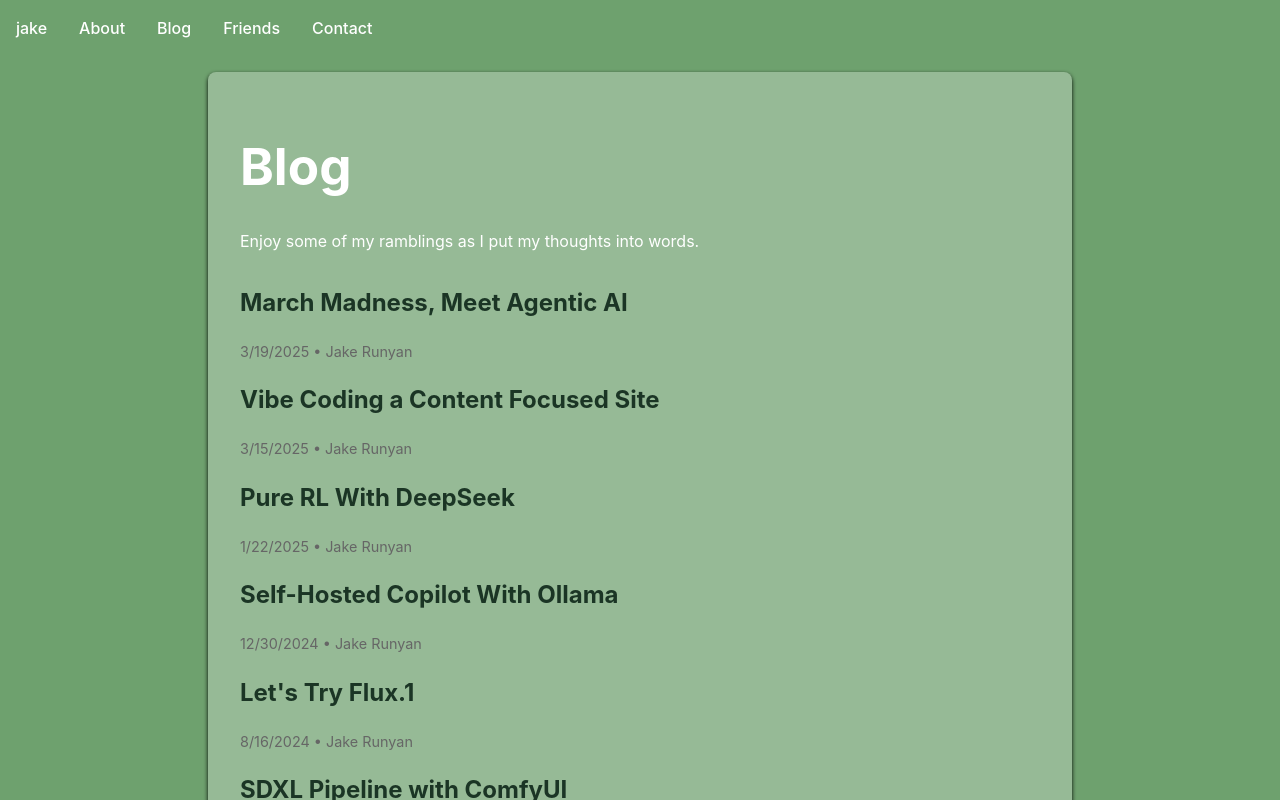
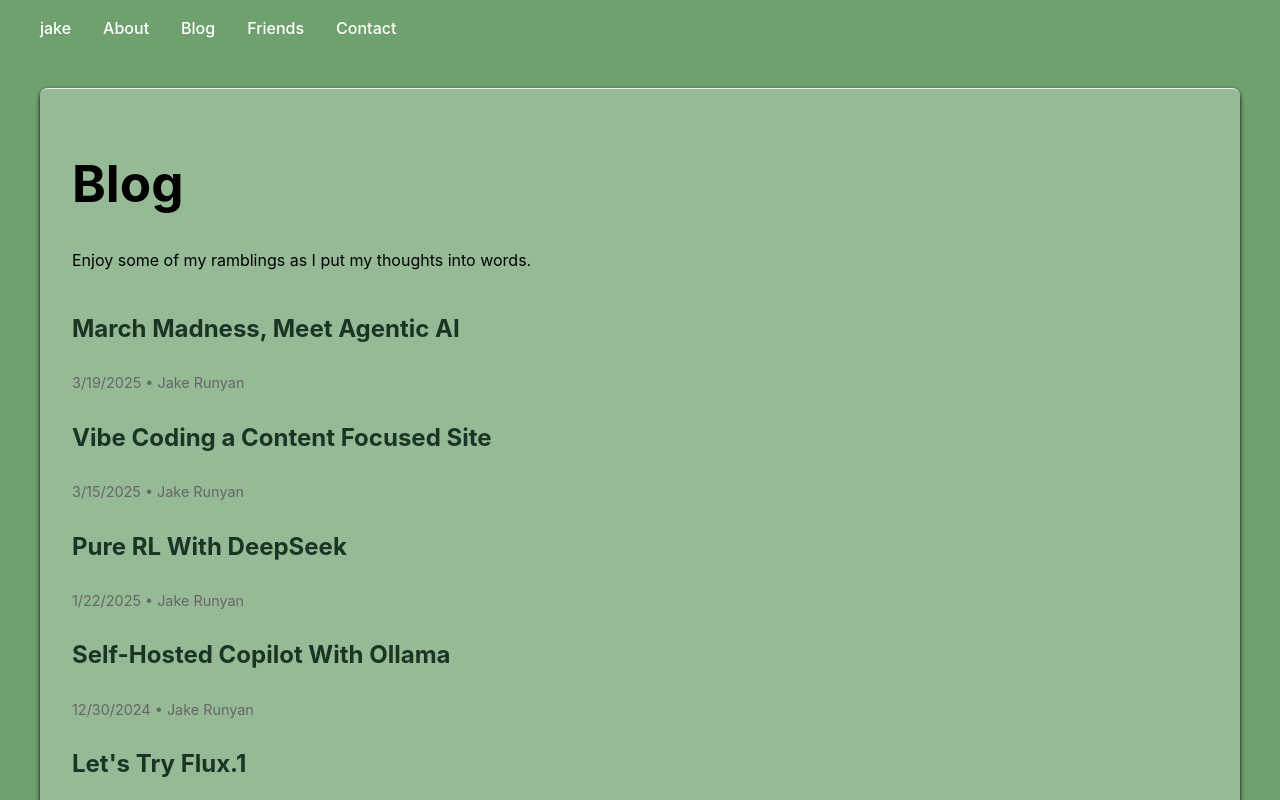
Before and after one commit to runyanjake/website, a React (Vite) app: page /blog in a window 1280 px wide. Shown: the top 800 px of the page. Built offline with nearby package versions, Linux system fonts and the light colour scheme.

Commit message:
Standard sytling

```diff
--- /dev/null
+++ b/src/components/Layout/MainLayout.css
@@ -0,0 +1,58 @@
+.main-layout {
+  display: flex;
+  flex-direction: column;
+  min-height: 100vh;
+}
+
+.container {
+  width: 100%;
+  max-width: 1200px;
+  margin: 0 auto;
+  padding: 0 var(--spacing-md);
+}
+
+.site-header {
+  background-color: var(--bg-dark);
+  color: var(--text-light);
+  padding: var(--spacing-md) 0;
+}
+
+.site-header nav ul {
+  display: flex;
+  list-style: none;
+  gap: var(--spacing-xl);
+  margin: 0;
+  padding: 0;
+}
+
+.site-header nav a {
+  color: var(--text-light);
+  text-decoration: none;
+  font-weight: 500;
+}
+
+.site-header nav a:hover {
+  text-decoration: underline;
+  color: var(--bg-primary);
+}
+
+.site-main {
+  flex: 1;
+  background-color: var(--bg-secondary);
+  padding: var(--spacing-xl) 0;
+}
+
+.site-footer {
+  background-color: var(--bg-dark);
+  color: var(--text-light);
+  text-align: center;
+  padding: var(--spacing-md) 0;
+}
+
+/* Responsive adjustments */
+@media (max-width: 768px) {
+  .site-header nav ul {
+    flex-wrap: wrap;
+    gap: var(--spacing-md);
+  }
+}
--- a/src/components/Layout/MainLayout.jsx
+++ b/src/components/Layout/MainLayout.jsx
@@ -1,10 +1,12 @@
 import React from 'react';
 import { Link } from 'react-router-dom';
+import './MainLayout.css';
 
 export default function MainLayout({ children }) {
   return (
     <div className="main-layout">
-      <header>
+      <header className="site-header">
+        <div className="container">
           <nav>
             <ul>
               <li><Link to="/">jake</Link></li>
@@ -14,14 +16,19 @@ export default function MainLayout({ children }) {
               <li><Link to="/contact">Contact</Link></li>
             </ul>
           </nav>
+        </div>
       </header>
 
-      <main className="page-container">
+      <main className="site-main">
+        <div className="container">
           {children}
+        </div>
       </main>
 
-      <footer>
+      <footer className="site-footer">
+        <div className="container">
           <p>© {new Date().getFullYear()} Jake Runyan</p>
+        </div>
       </footer>
     </div>
   );
--- a/src/index.css
+++ b/src/index.css
@@ -2,15 +2,23 @@
   font-family: system-ui, Avenir, Helvetica, Arial, sans-serif;
   line-height: 1.5;
   font-weight: 400;
-
   color-scheme: light dark;
   color: rgba(255, 255, 255, 0.87);
   background-color: #242424;
-
   font-synthesis: none;
   text-rendering: optimizeLegibility;
   -webkit-font-smoothing: antialiased;
   -moz-osx-font-smoothing: grayscale;
+}
+
+body {
+  margin: 0;
+  padding: 0;
+  font-family: var(--font-family);
+  -webkit-font-smoothing: antialiased;
+  -moz-osx-font-smoothing: grayscale;
+  background-color: var(--bg-secondary);
+  color: var(--text-light);
 }
 
 a {
@@ -21,16 +29,6 @@ a {
 
 a:hover {
   color: var(--text-link-hover);
-}
-
-body {
-  margin: 0;
-  padding: 0;
-  font-family: var(--font-family);
-  -webkit-font-smoothing: antialiased;
-  -moz-osx-font-smoothing: grayscale;
-  background-color: var(--bg-secondary);
-  color: var(--text-light);
 }
 
 h1 {
@@ -49,12 +47,23 @@ button {
   cursor: pointer;
   transition: border-color 0.25s;
 }
+
 button:hover {
   border-color: var(--color-primary);
 }
+
 button:focus,
 button:focus-visible {
   outline: 4px auto -webkit-focus-ring-color;
+}
+
+/* Common section styles */
+.section-content {
+  background-color: var(--bg-primary);
+  border-radius: var(--radius-md);
+  box-shadow: 0 2px 4px var(--shadow-color);
+  padding: var(--spacing-xl);
+  margin-bottom: var(--spacing-xl);
 }
 
 @media (prefers-color-scheme: light) {
@@ -69,63 +78,3 @@ button:focus-visible {
     background-color: #f9f9f9;
   }
 }
-
-.main-layout {
-  display: flex;
-  flex-direction: column;
-  min-height: 100vh;
-  background-color: var(--bg-secondary);
-}
-
-header {
-  background-color: var(--bg-dark);
-  color: var(--text-light);
-  padding: var(--spacing-md) 0;
-  width: 100%;
-}
-
-header nav {
-  padding-left: var(--spacing-md);
-  padding-right: var(--spacing-md);
-  display: flex;
-  justify-content: flex-start;
-}
-
-header nav ul {
-  display: flex;
-  list-style: none;
-  gap: var(--spacing-xl);
-  margin: 0;
-  padding: 0;
-  width: 100%;
-}
-
-header nav a {
-  color: var(--text-light);
-  text-decoration: none;
-  font-weight: 500;
-}
-
-header nav a:hover {
-  text-decoration: underline;
-  color: var(--bg-primary);
-}
-
-main {
-  flex: 1;
-  background-color: var(--bg-secondary);
-}
-
-footer {
-  background-color: var(--bg-dark);
-  color: var(--text-light);
-  text-align: center;
-  padding: var(--spacing-md) 0;
-}
-
-.page-container {
-  width: 100%;
-  max-width: 1200px;
-  margin: 0 auto;
-  padding: var(--spacing-md);
-}
--- a/src/routes/blog/blog.css
+++ b/src/routes/blog/blog.css
@@ -1,3 +1,22 @@
+.section-content {
+  background-color: var(--bg-primary);
+  border-radius: var(--radius-md);
+  box-shadow: 0 2px 4px var(--shadow-color);
+  padding: var(--spacing-xl);
+}
+
+.error-message {
+  padding: var(--spacing-md);
+  background-color: var(--error-color);
+  border-radius: var(--radius-sm);
+  color: var(--text-light);
+  margin-top: var(--spacing-md);
+}
+
+.post-list {
+  margin-top: var(--spacing-xl);
+}
+
 .blog-list-container, .blog-post-container {
   max-width: 800px;
   margin: 0 auto;
@@ -14,10 +33,6 @@
   border-radius: var(--radius-sm);
   color: var(--text-light);
   margin-top: var(--spacing-md);
-}
-
-.post-list {
-  margin-top: var(--spacing-xl);
 }
 
 .post-preview {
--- a/src/routes/blog/index.jsx
+++ b/src/routes/blog/index.jsx
@@ -32,7 +32,7 @@ export default function Blog() {
   if (isLoading) {
     return (
       <MainLayout>
-        <div className="blog-post-container">
+        <div className="section-content">
           <p>Loading blog posts...</p>
         </div>
       </MainLayout>
@@ -42,23 +42,27 @@ export default function Blog() {
   if (error) {
     return (
       <MainLayout>
-        <div className="blog-post-container">
-          <p>Error loading blog posts: {error.message}</p>
+        <div className="section-content">
+          <div className="error-message">
+            <p>Error loading blog posts: {error.message}</p>
+          </div>
         </div>
       </MainLayout>
     );
   }
 
-  // Render a single post
+  // If a specific post is requested
   if (postId) {
     const currentPost = posts.find(post => post.slug === postId);
 
     if (!currentPost) {
       return (
         <MainLayout>
-          <div className="blog-post-container">
-            <h1>Post Not Found</h1>
-            <p>Sorry, the post you're looking for could not be found.</p>
+          <div className="section-content">
+            <div className="error-message">
+              <h1>Post Not Found</h1>
+              <p>Sorry, the blog post you're looking for doesn't exist.</p>
+            </div>
           </div>
         </MainLayout>
       );
@@ -66,7 +70,7 @@ export default function Blog() {
 
     return (
       <MainLayout>
-        <div className="blog-post-container">
+        <div className="section-content">
           <BlogPost
             title={currentPost.title}
             date={currentPost.date}
@@ -83,7 +87,7 @@ export default function Blog() {
   // Render the blog index
   return (
     <MainLayout>
-      <div className="blog-list-container">
+      <div className="section-content">
         <h1>Blog</h1>
         <MarkdownRenderer
           contentPath={`${BLOG_CONTENT_PATH}/index.md`}
@@ -92,7 +96,7 @@ export default function Blog() {
         {posts && posts.length > 0 ? (
           <PostList posts={posts} />
         ) : (
-          <div className="blog-error">
+          <div className="error-message">
             <p>No blog posts found. Check back later!</p>
           </div>
         )}
```
Lines whose indentation alone changed are shown as unchanged.
